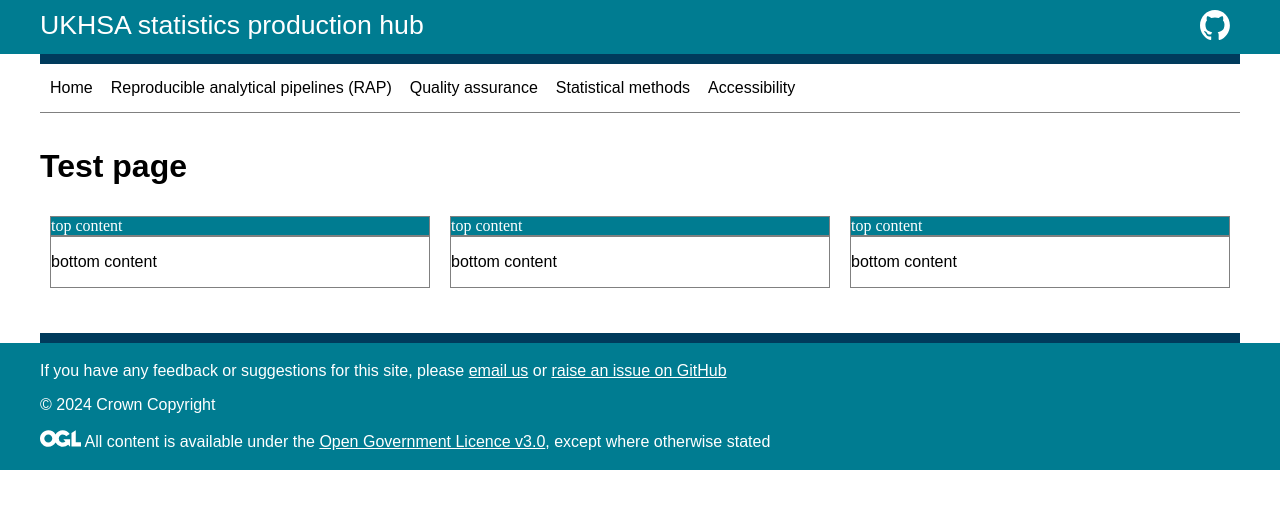
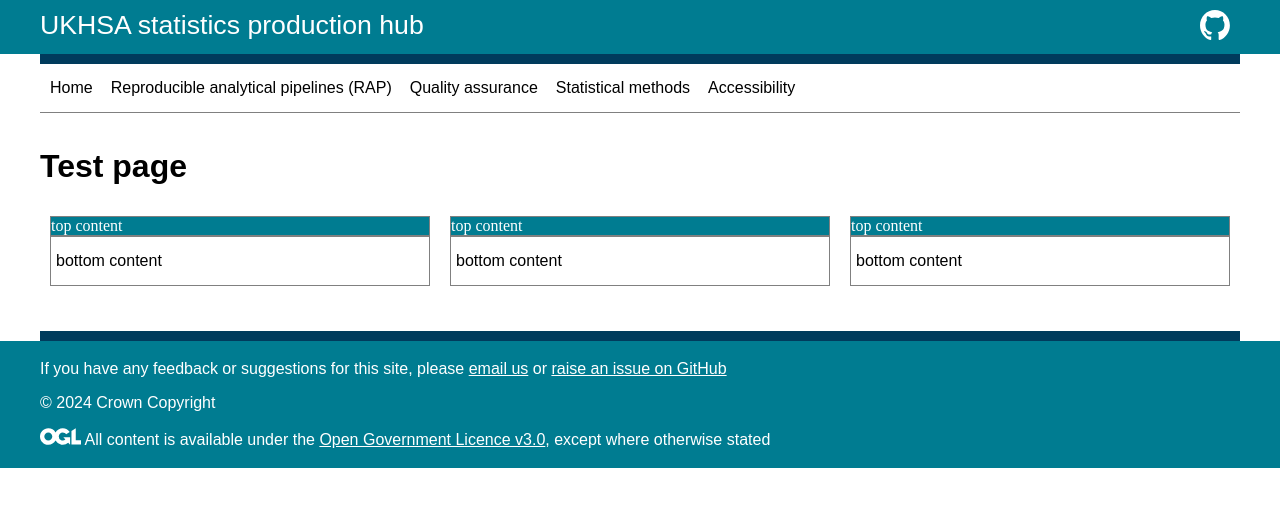
Before and after one commit to BenCuff/github-pages-test, a Jekyll site: the page built from docs/test.md, in a window 1280 px wide. Shown: the top 509 px of the page. Built offline with Jekyll 4.4.1, drawn with Linux system fonts in a browser that asks for light colours.

Commit message:
Styling cards

```diff
--- a/docs/assets/styles.css
+++ b/docs/assets/styles.css
@@ -219,7 +219,7 @@ code{
   flex: 1;
 }
 
-.card-top h4, card-bottom p{
+.card-top h4, .card-bottom p{
   margin: 15px 5px;
 }
 
```
